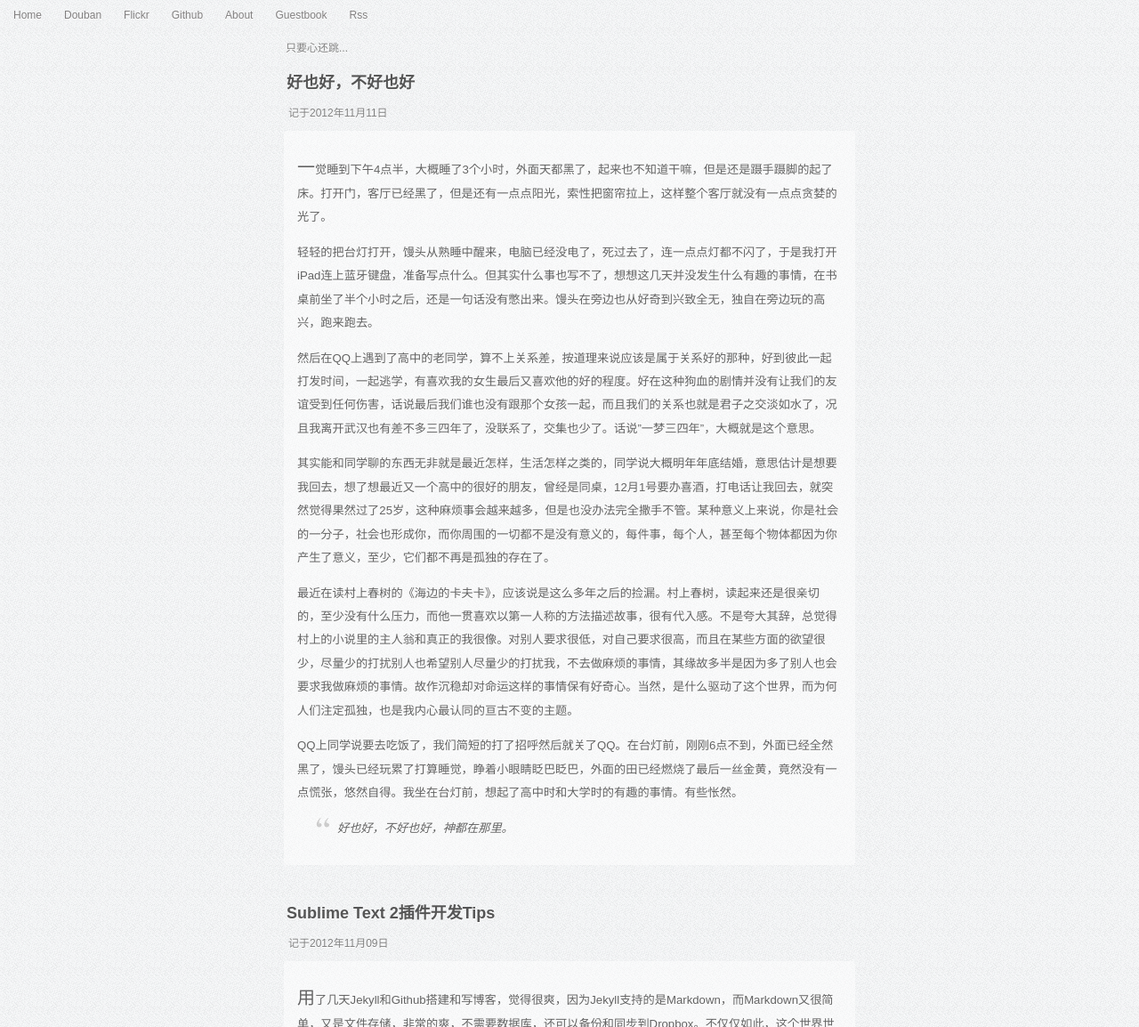
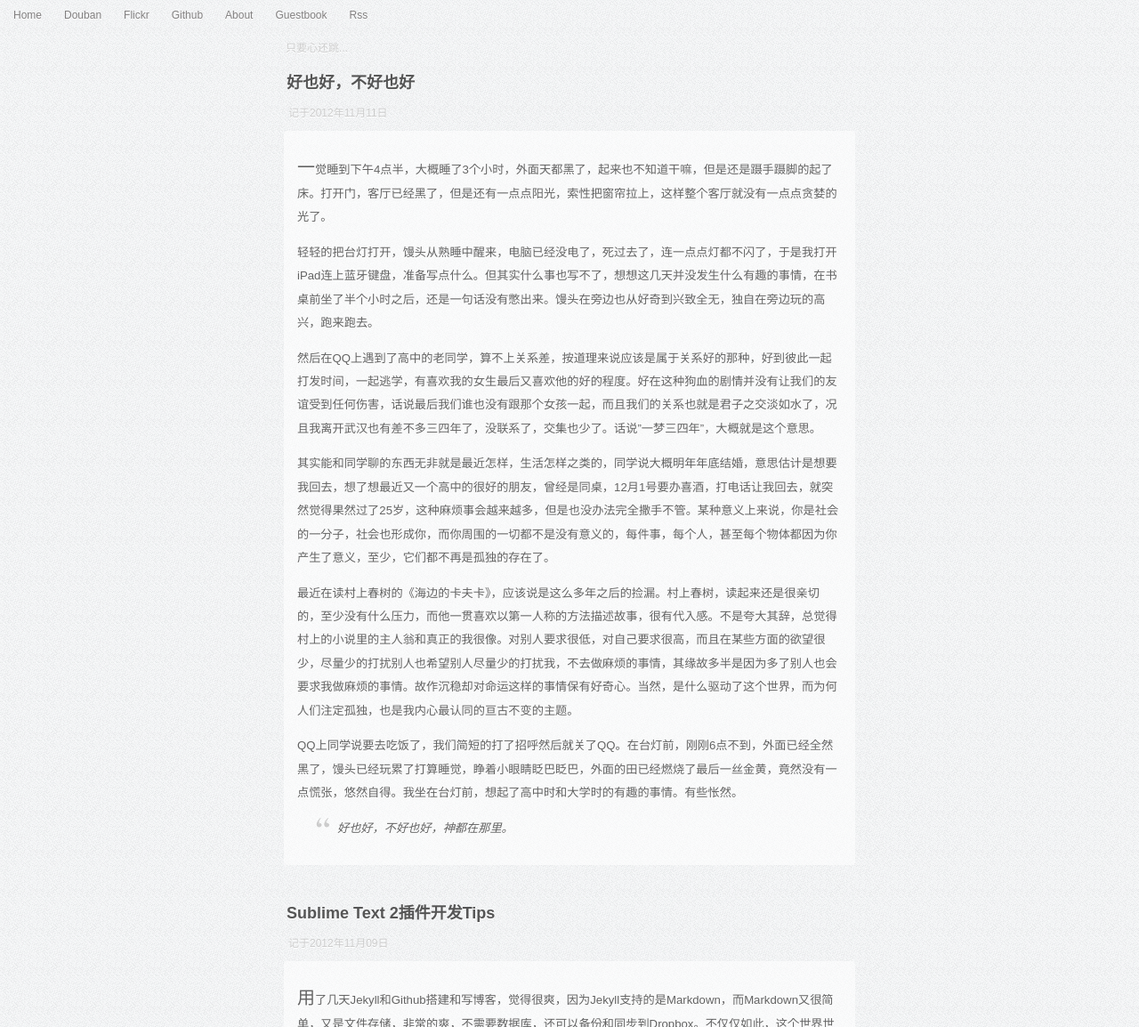
Before and after one commit to zwitzwit/guojing.github.com, a Jekyll site: the page built from index.html, in a window 1280 px wide. Shown: the top 1154 px of the page at 89% size. Built offline with Jekyll 4.4.1, drawn with Linux system fonts in a browser that asks for light colours; Markdown is read by kramdown in place of the engine named in the settings; the list of posts is cut into pages by our own code.

Commit message:
change style

```diff
--- a/css/style.css
+++ b/css/style.css
@@ -33,7 +33,7 @@
 
 .title {font-size:1.5em;font-weight:bolder;margin-bottom:10px;text-shadow:0 1px 0 #f0f0f0;}
 
-.content {margin-bottom:40px;background: rgba(255, 255, 255, 0.5);font-size:1.1em;}
+.content {margin-bottom:40px;background: rgba(255, 255, 255, 0.6);font-size:1.1em;}
 .content {color:#626262; text-shadow:0 1px 0 white;}
 .content b{color:#5c5c5c;}
 .content {padding:15px;line-height: 2em;}
@@ -53,7 +53,7 @@
 ::selection { background:#f8f9f9;}
 ::-moz-selection { background:#f8f9f9;}
 
-.date {color:gray;text-shadow:0 1px 0 white;font-size:12px;margin-bottom:10px;margin-left:5px;}
+.date {color:#CCCCCC;text-shadow:0 1px 0 white;font-size:12px;margin-bottom:10px;margin-left:5px;}
 
 .content:first-letter{font-size:20px}
 
@@ -68,7 +68,7 @@
 .content img{margin:0px auto;display:block;max-width:600px}
 .img_left img{margin:0px;}
 
-.cast {color:gray;text-shadow:0 1px 0 white;font-size:12px;margin:10px auto;width:643px;margin-bottom: -25px;padding-left: 5px;}
+.cast {color:#CCCCCC;text-shadow:0 1px 0 white;font-size:12px;margin:10px auto;width:643px;margin-bottom: -25px;padding-left: 5px;}
 .previous {float: left;}
 .next {float: right;}
 
```
